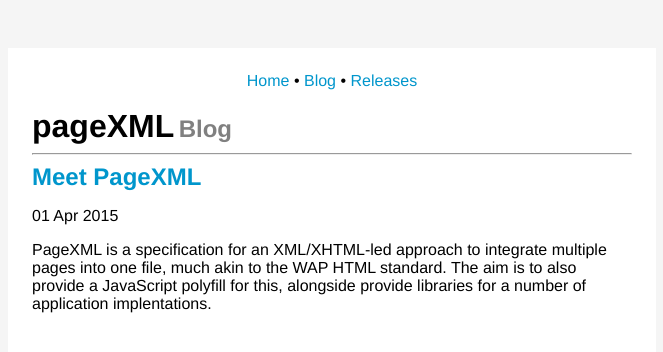
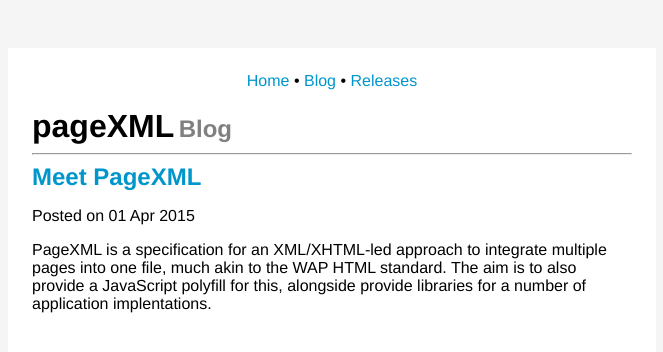
Before and after one commit to ir-g/pagexml, a Jekyll site: the page built from blog/index.html, in a window 1280 px wide. Shown: the top 352 px of the page, without its empty margins (308-971 px from the left). Built offline with Jekyll 4.4.1, drawn with Linux system fonts in a browser that asks for light colours; the list of posts is cut into pages by our own code.

Commit message:
Update index.html

```diff
--- a/blog/index.html
+++ b/blog/index.html
@@ -6,7 +6,7 @@ title: Blog
 {% for post in paginator.posts %}
   <h2><a href="{{site.url}}{{ post.url }}">{{ post.title }}</a></h2>
   <p class="author">
-    <span class="date">{{ post.date | date_to_string }} {% if post.author %}by {{post.author}}{% endif %}</span>
+    <span class="date">Posted on {{ post.date | date_to_string }} {% if post.author %}by {{post.author}}{% endif %}</span>
   </p>
   <div class="content">
     {{ post.content }}
```
